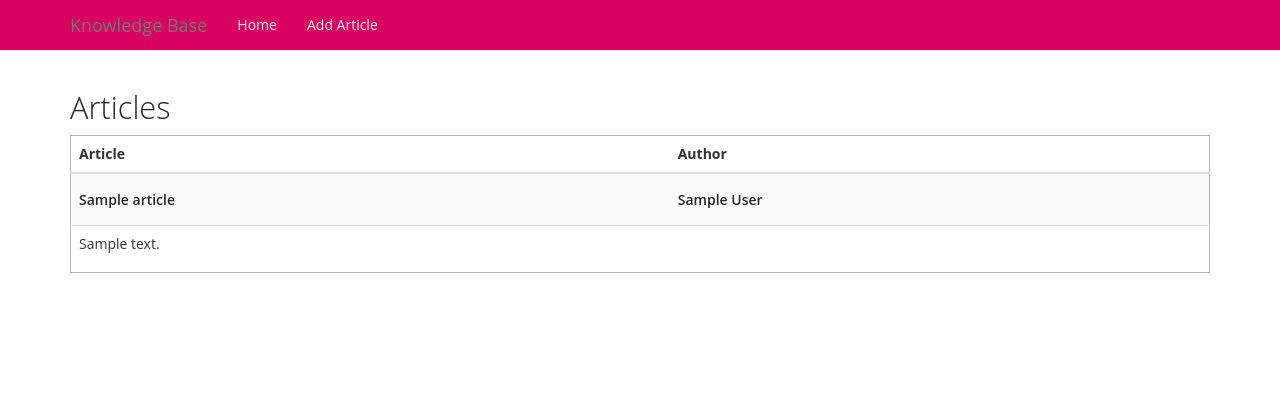
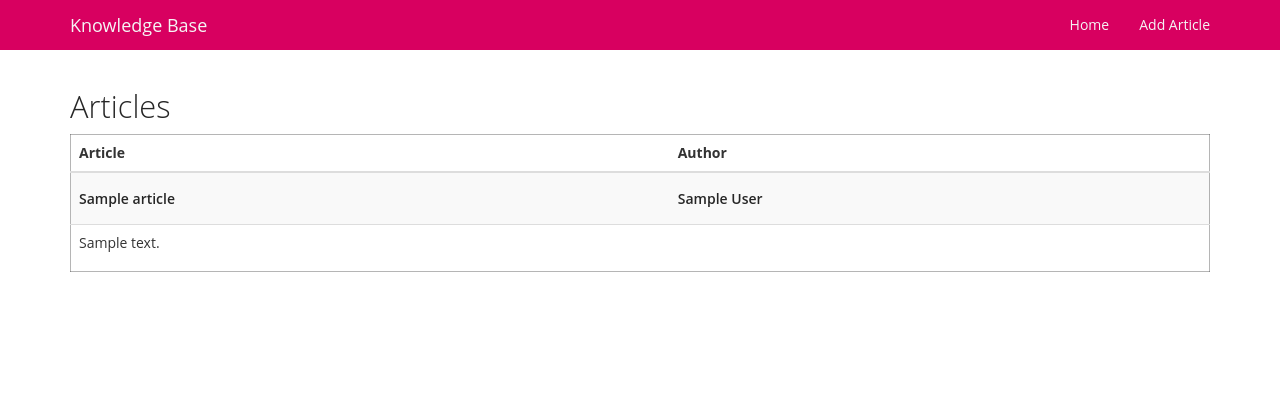
Before and after one commit to Middi/todolistapp, a Node server app: page / in a window 1280 px wide. Shown: the top 420 px of the page. Run offline with Node 20, Linux system fonts and the light colour scheme; tables that the repository leaves empty hold one stand-in row (values such as "Sample post"); some libraries are stand-ins or nearby versions.

Commit message:
nav bar fixes

```diff
--- a/public/css/stylesheet.css
+++ b/public/css/stylesheet.css
@@ -102,10 +102,21 @@
   border: 1px solid #262626;
   transition: all 0.5s ease; }
 
-.navbar-default {
-  background-color: #d80060; }
+.navbar {
+  background-color: #d80060;
+  border: none; }
 
-.navbar-default .navbar-nav > li > a {
+.navbar.navbar-default {
+  border: 0;
+  -webkit-box-shadow: none;
+  box-shadow: none; }
+
+.navbar.navbar-default .navbar-collapse {
+  border: 0;
+  -webkit-box-shadow: none;
+  box-shadow: none; }
+
+.navbar-default .navbar-nav > li > a, .navbar-default .navbar-brand {
   color: whitesmoke; }
 
 table {
--- a/public/scss/stylesheet.scss
+++ b/public/scss/stylesheet.scss
@@ -3,11 +3,25 @@
 @import "modals";
 @import "buttons";
 
-.navbar-default {
+.navbar {
     background-color: $brand;
+    border: none;
 }
 
-.navbar-default .navbar-nav > li > a {
+.navbar.navbar-default {
+    border: 0;
+    -webkit-box-shadow: none;
+    box-shadow: none;
+}
+
+.navbar.navbar-default .navbar-collapse {
+    border: 0;
+    -webkit-box-shadow: none;
+    box-shadow: none;
+}
+
+
+.navbar-default .navbar-nav > li > a, .navbar-default .navbar-brand {
     color: $white;
 }
 
@@ -17,13 +31,6 @@
 
 .td-height-2 {
     min-height: 60px;
-}
-
-.title-class {
-}
-
-.author-class {
-
 }
 
 // ---- Footer ---- //
--- a/views/layout.pug
+++ b/views/layout.pug
@@ -16,7 +16,7 @@
                         span.icon-bar
                     a.navbar-brand(href='/') Knowledge Base
                 #navbar.collapse.navbar-collapse
-                    ul.nav.navbar-nav
+                    ul.nav.navbar-nav.navbar-right
                         li
                             a(href='/') Home
                         li
```
